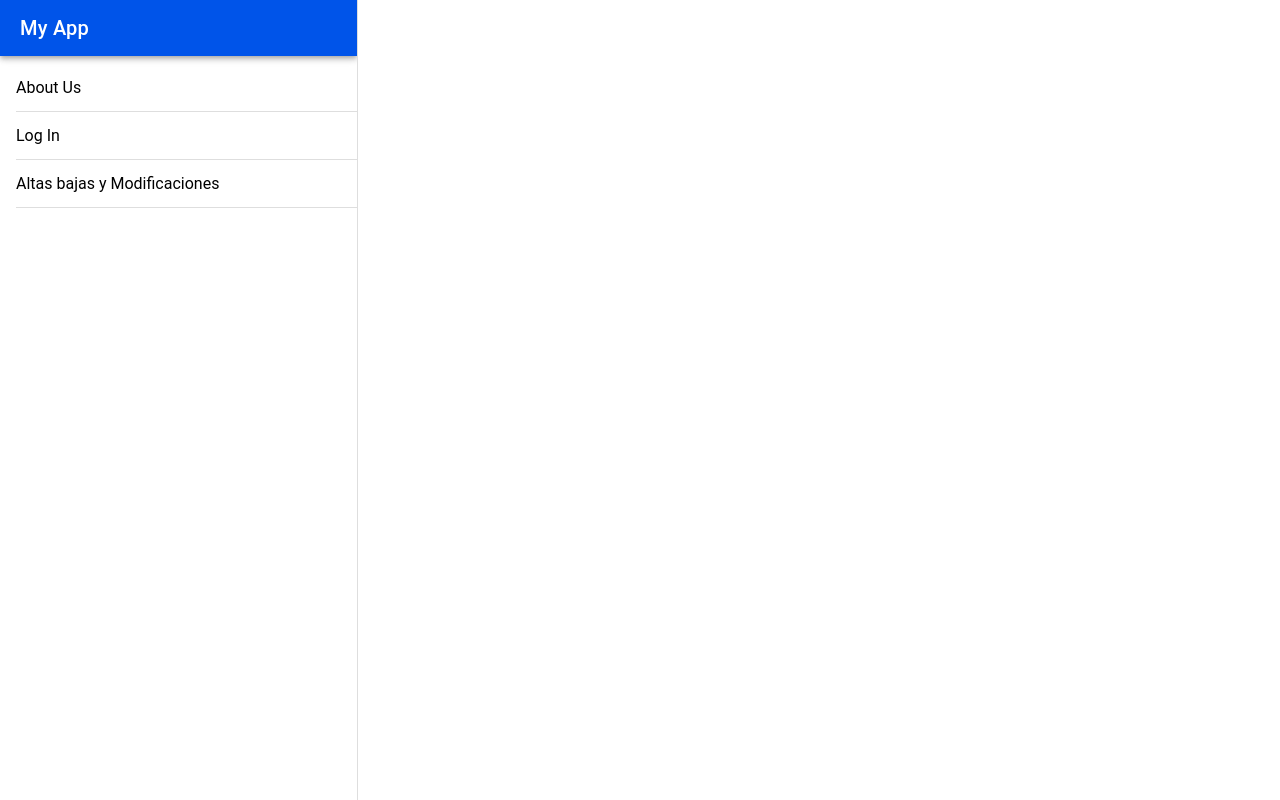
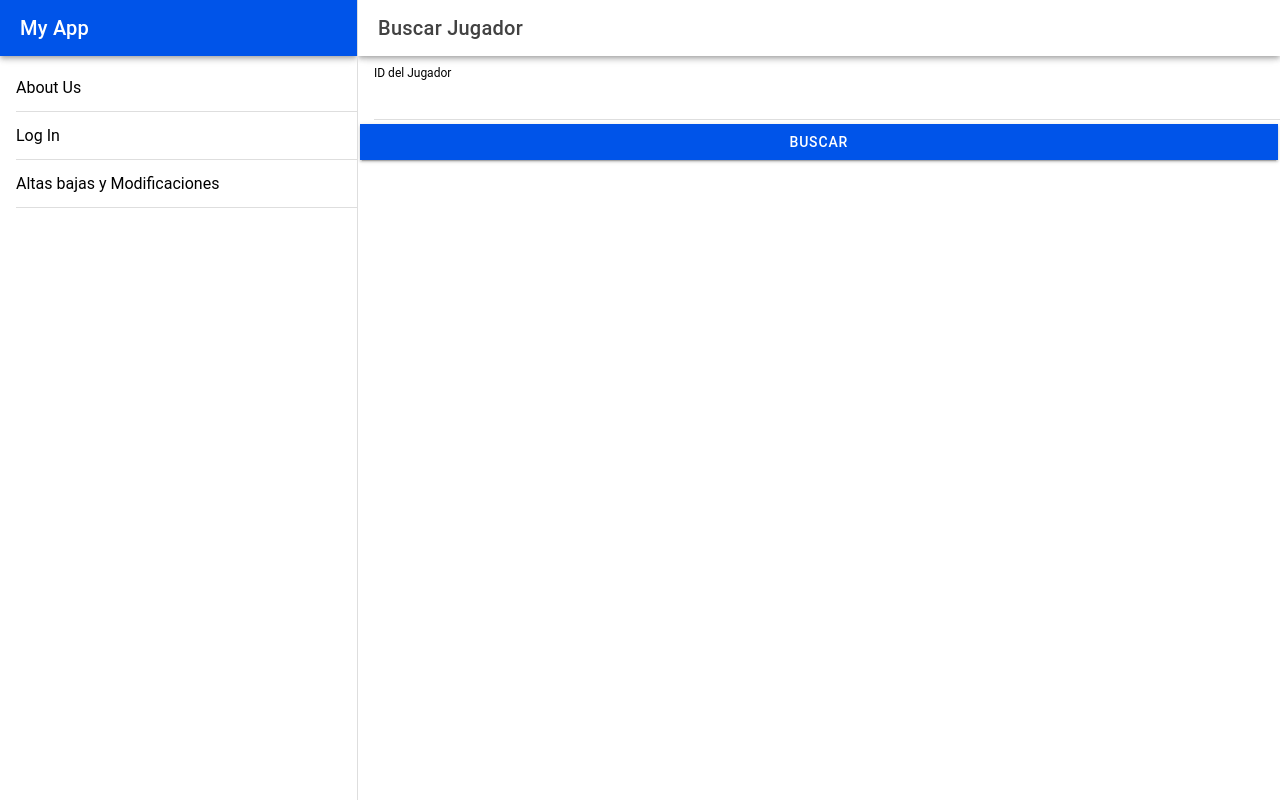
Before and after one commit to AndresSanchezAlbertti/tickpong, a React (Vite) app: page /search-player in a window 1280 px wide. Built offline with nearby package versions, Linux system fonts and the light colour scheme.

Commit message:
searchplayer

```diff
--- a/src/App.tsx
+++ b/src/App.tsx
@@ -5,6 +5,7 @@ import Menu from './components/Menu';
 import Page from './pages/Page';
 import Home from './pages/home';
 import AddPlayer from './pages/AddPlayer';
+import SearchPlayer from './pages/SearchPlayer';
 
 /* Core CSS required for Ionic components to work properly */
 import '@ionic/react/css/core.css';
@@ -21,17 +22,6 @@ import '@ionic/react/css/text-transformation.css';
 import '@ionic/react/css/flex-utils.css';
 import '@ionic/react/css/display.css';
 
-/**
- * Ionic Dark Mode
- * -----------------------------------------------------
- * For more info, please see:
- * https://ionicframework.com/docs/theming/dark-mode
- */
-
-/* import '@ionic/react/css/palettes/dark.always.css'; */
-/* import '@ionic/react/css/palettes/dark.class.css'; */
-import '@ionic/react/css/palettes/dark.system.css';
-
 /* Theme variables */
 import './theme/variables.css';
 
@@ -45,13 +35,14 @@ const App: React.FC = () => {
           <Menu />
           <IonRouterOutlet id="main">
             <Route path="/" exact={true}>
-              <Redirect to="/folder/Inbox" />
+              <Redirect to="/home" />
             </Route>
             <Route path="/folder/:name" exact={true}>
               <Page />
             </Route>
             <Route path="/home" exact={true} component={Home} />
             <Route path="/add-player" exact={true} component={AddPlayer} />
+            <Route path="/search-player" exact={true} component={SearchPlayer} />
           </IonRouterOutlet>
         </IonSplitPane>
       </IonReactRouter>
--- /dev/null
+++ b/src/pages/SearchPlayer.tsx
@@ -0,0 +1,60 @@
+import React, { useState } from 'react';
+import axios from 'axios';
+import { IonPage, IonHeader, IonToolbar, IonTitle, IonContent, IonInput, IonItem, IonLabel, IonButton, IonList, IonListHeader, IonCard, IonCardHeader, IonCardTitle, IonCardContent } from '@ionic/react';
+
+const SearchPlayer: React.FC = () => {
+  const [id, setId] = useState('');
+  const [jugador, setJugador] = useState<any | null>(null);
+
+  const handleSearch = async () => {
+    try {
+      // Construye la URL con el parámetro de búsqueda por ID
+      const url = `http://localhost:5000/jugadores/${id}`;
+      const response = await axios.get(url);
+      setJugador(response.data); // Almacena el resultado en el estado
+    } catch (error) {
+      console.error( error);
+      alert('Error al buscar jugador');
+    }
+  };
+
+  return (
+    <IonPage>
+      <IonHeader>
+        <IonToolbar>
+          <IonTitle>Buscar Jugador</IonTitle>
+        </IonToolbar>
+      </IonHeader>
+      <IonContent>
+        <IonItem>
+          <IonLabel position="stacked">ID del Jugador</IonLabel>
+          <IonInput value={id} onIonChange={e => setId(e.detail.value!)} />
+        </IonItem>
+        <IonButton expand="full" onClick={handleSearch}>Buscar</IonButton>
+        {jugador && (
+          <IonList>
+            <IonListHeader>
+              <IonLabel>Detalles del Jugador</IonLabel>
+            </IonListHeader>
+            <IonCard>
+              <IonCardHeader>
+                <IonCardTitle>{jugador.nombre} {jugador.apellido}</IonCardTitle>
+              </IonCardHeader>
+              <IonCardContent>
+                id: {jugador.id}<br />
+                Edad: {jugador.edad} años<br />
+                Dirección: {jugador.direccion}<br />
+                Teléfono: {jugador.telefono}<br />
+                Teléfono de Emergencia: {jugador.telefono_emergencia}<br />
+                Año de Ingreso: {jugador.anio_ingreso}<br />
+                Fecha de Nacimiento: {jugador.fecha_nacimiento}
+              </IonCardContent>
+            </IonCard>
+          </IonList>
+        )}
+      </IonContent>
+    </IonPage>
+  );
+};
+
+export default SearchPlayer;
--- a/src/pages/home.tsx
+++ b/src/pages/home.tsx
@@ -27,6 +27,14 @@ function Home() {
     history.push('/add-player');
   };
 
+  const handleBajasClick = () => {
+    history.push('/search-player');
+  };
+
+  const handleModificacionesClick = () => {
+    history.push('/search-player');
+  };
+
   return (
     <div>
       <IonCard onClick={handleAltasClick}>
@@ -45,7 +53,7 @@ function Home() {
         </IonCardContent>
       </IonCard>
 
-      <IonCard>
+      <IonCard onClick={handleBajasClick}>
         <IonImg src="ruta/a/tu/imagen.jpg" alt="Descripción de la imagen" />
         <IonCardHeader>
           <IonCardTitle>ABM</IonCardTitle>
@@ -61,7 +69,7 @@ function Home() {
         </IonCardContent>
       </IonCard>
 
-      <IonCard>
+      <IonCard onClick={handleModificacionesClick}>
         <IonImg src="ruta/a/tu/imagen.jpg" alt="Descripción de la imagen" />
         <IonCardHeader>
           <IonCardTitle>ABM</IonCardTitle>
```
Also changed, not shown: src/server.mjs (+17 -3 lines).
